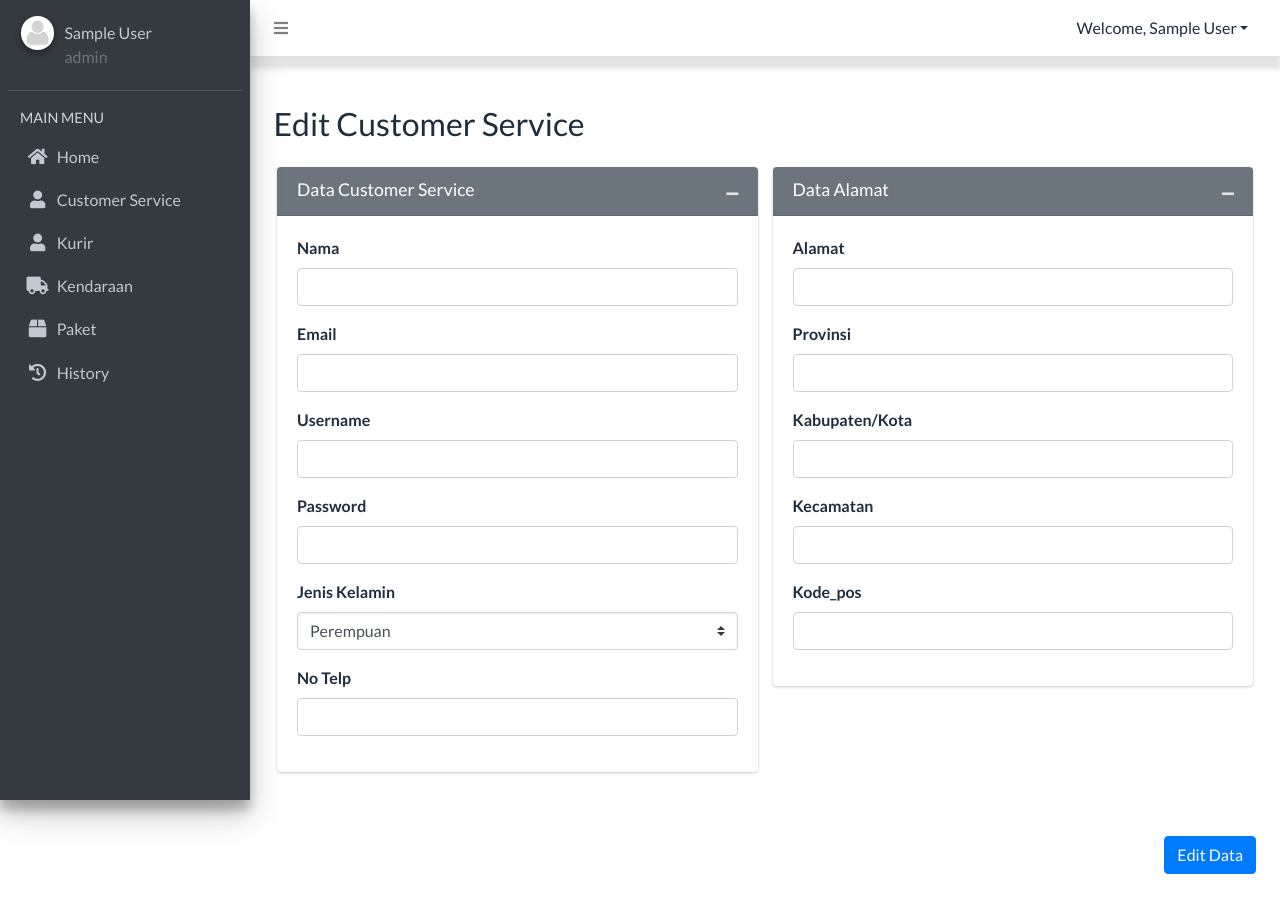
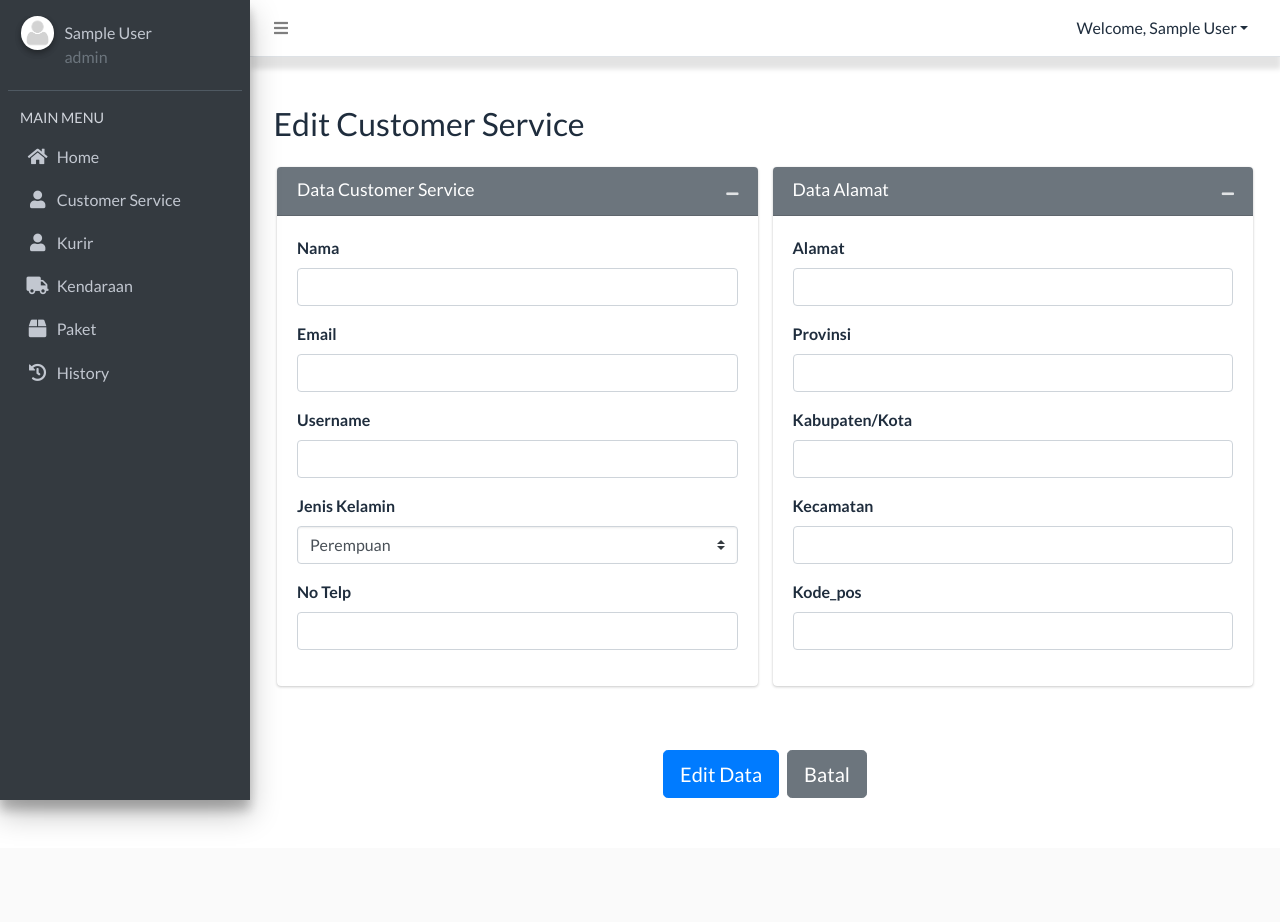
Before and after one commit to tosankrisna/my_express, a PHP site: page /app/views/dashboard/components/formEditCs.php?id=1 in a window 1280 px wide. After the commit the page ends 823 px from the top, so only its background shows below. Run offline with PHP 8.4, Linux system fonts and the light colour scheme; the visitor is signed in with stand-in values (Sample User, id 1); data that the repository does not hold is empty; some libraries are stand-ins or nearby versions.

Commit message:
change title card detail kurir & elemen form edit

```diff
--- a/app/views/dashboard/components/cardDetailKurir.php
+++ b/app/views/dashboard/components/cardDetailKurir.php
@@ -12,7 +12,7 @@
   <div class="content">
     <div class="container-fluid">
       <div class="row mx-2 mt-5 mb-3">
-        <h2>Detail Customer Service</h2>
+        <h2>Detail Kurir</h2>
       </div>
     </div>
 
@@ -20,7 +20,7 @@
       <div class="card-body">
         <div class="row">
           <div class="col-12 col-md-4">
-            <h4>Data Customer Service</h4>
+            <h4>Data Kurir</h4>
             <hr>
             <div class="post">
               <table>
--- a/app/views/dashboard/components/formEditCs.php
+++ b/app/views/dashboard/components/formEditCs.php
@@ -42,8 +42,7 @@
                     <input type="text" name="username" value="<?= $data['username'] ?>" class="form-control">
                   </div>
                   <div class="form-group">
-                    <label class="text-capitalize">password</label>
-                    <input type="password" name="password" value="<?= $data['password'] ?>" class="form-control">
+                    <input type="hidden" name="password" value="<?= $data['password'] ?>" class="form-control">
                   </div>
                   <div class="form-group">
                     <label class="text-capitalize">jenis kelamin</label>
@@ -104,8 +103,9 @@
             </div>
           </div>
           <div class="row">
-            <div class="col-12 px-3 py-5">
-              <button type="submit" class="btn btn-md btn-primary float-right text-capitalize">edit data</button>
+            <div class="col-12 px-3 py-5 d-flex justify-content-center">
+              <button type="submit" class="btn btn-lg btn-primary mr-2 text-capitalize">edit data</button>
+              <a href="cardDetailCs.php?id=<?= $data['id_cs'] ?>" class="btn btn-lg btn-secondary text-capitalize">batal</a>
             </div>
           </div>
         </form>
--- a/app/views/dashboard/components/formEditKurir.php
+++ b/app/views/dashboard/components/formEditKurir.php
@@ -42,8 +42,7 @@
                     <input type="text" name="username" value="<?= $data['username'] ?>" class="form-control">
                   </div>
                   <div class="form-group">
-                    <label class="text-capitalize">password</label>
-                    <input type="password" name="password" value="<?= $data['password'] ?>" class="form-control">
+                    <input type="hidden" name="password" value="<?= $data['password'] ?>" class="form-control">
                   </div>
                   <div class="form-group">
                     <label class="text-capitalize">jenis kelamin</label>
@@ -147,7 +146,7 @@
           <div class="row">
             <div class="col-12 px-3 py-5 d-flex justify-content-center">
               <button type="submit" class="btn btn-lg btn-primary mr-2 text-capitalize">edit data</button>
-              <button type="button" class="btn btn-lg btn-secondary text-capitalize">batal</button>
+              <a href="cardDetailKurir.php?id=<?= $data['id_kurir'] ?>" class="btn btn-lg btn-secondary text-capitalize">batal</a>
             </div>
           </div>
         </form>
```
